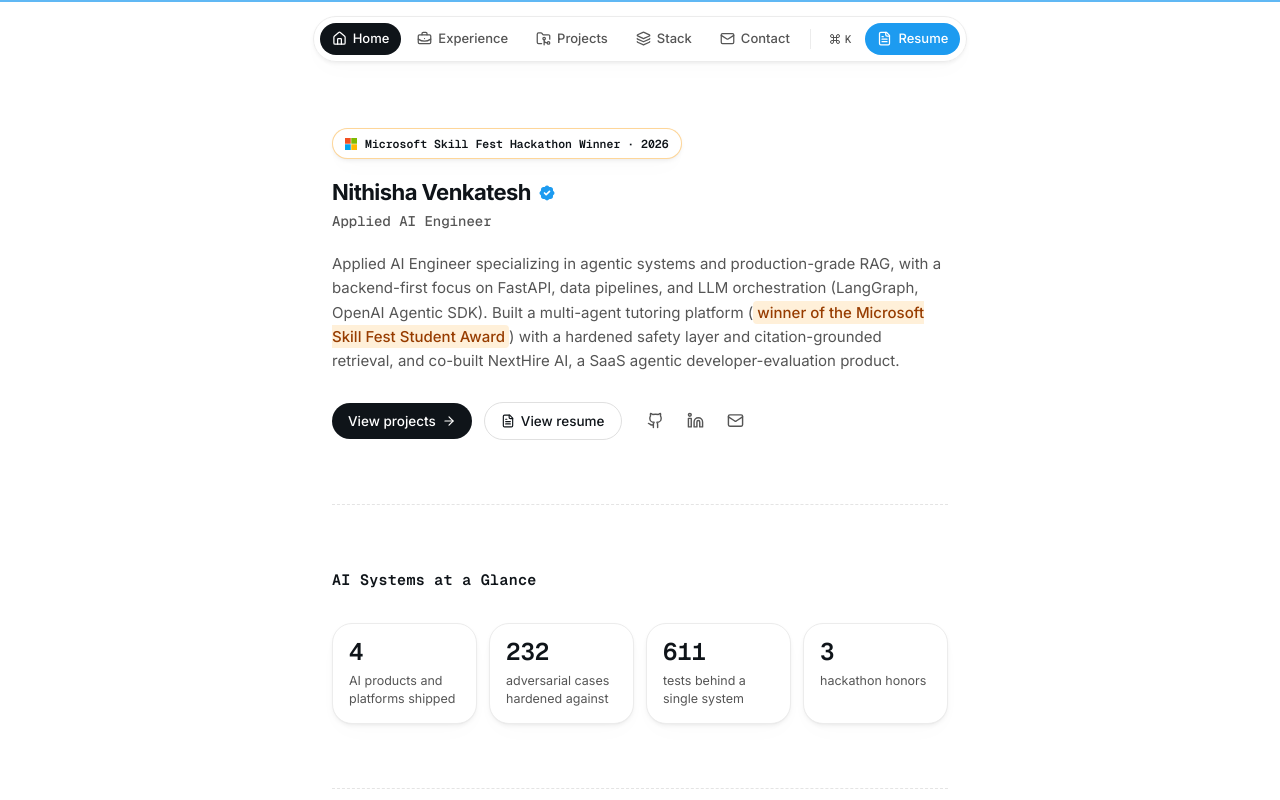
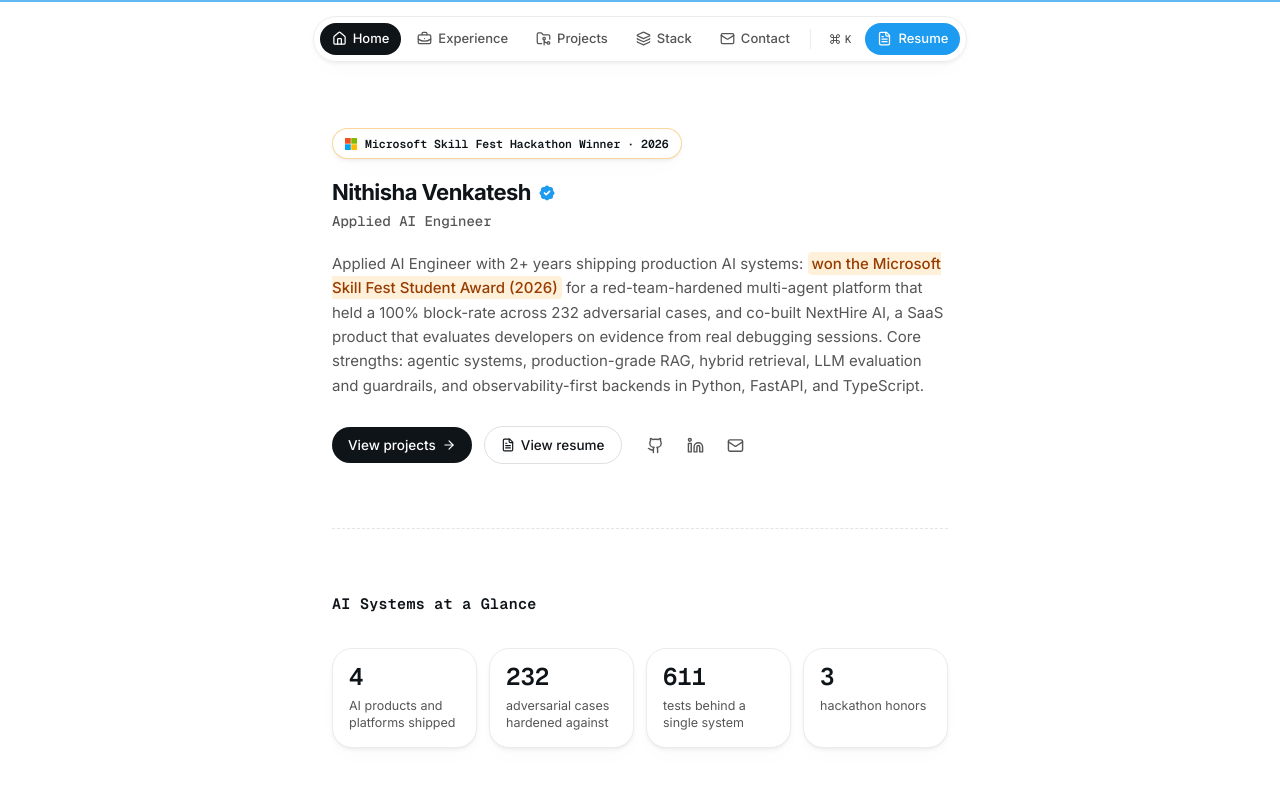
Before and after one commit to NithishaVenkatesh/Portfolio, a Next.js app: page / in a window 1280 px wide. Shown: the top 800 px of the page. Built offline with nearby package versions, Linux system fonts and the light colour scheme.

Commit message:
Hero summary: metric-led cadence with award and core strengths
Co-Authored-By: Claude Fable 5 <noreply@anthropic.com>

```diff
--- a/src/data/site.ts
+++ b/src/data/site.ts
@@ -118,9 +118,9 @@ export const site = {
   headline:
     "Applied AI Engineer specializing in agentic systems and production-grade RAG.",
   intro:
-    "Applied AI Engineer specializing in agentic systems and production-grade RAG, with a backend-first focus on FastAPI, data pipelines, and LLM orchestration (LangGraph, OpenAI Agentic SDK). Built a multi-agent tutoring platform (winner of the Microsoft Skill Fest Student Award) with a hardened safety layer and citation-grounded retrieval, and co-built NextHire AI, a SaaS agentic developer-evaluation product.",
+    "Applied AI Engineer with 2+ years shipping production AI systems: won the Microsoft Skill Fest Student Award (2026) for a red-team-hardened multi-agent platform that held a 100% block-rate across 232 adversarial cases, and co-built NextHire AI, a SaaS product that evaluates developers on evidence from real debugging sessions. Core strengths: agentic systems, production-grade RAG, hybrid retrieval, LLM evaluation and guardrails, and observability-first backends in Python, FastAPI, and TypeScript.",
   /** Phrase inside `intro` rendered with award styling in the hero. */
-  introHighlight: "winner of the Microsoft Skill Fest Student Award",
+  introHighlight: "won the Microsoft Skill Fest Student Award (2026)",
   availability: "Open to new opportunities",
   email: "nithishaleni1806@gmail.com",
   phone: "+91 6379 074 239",
```
